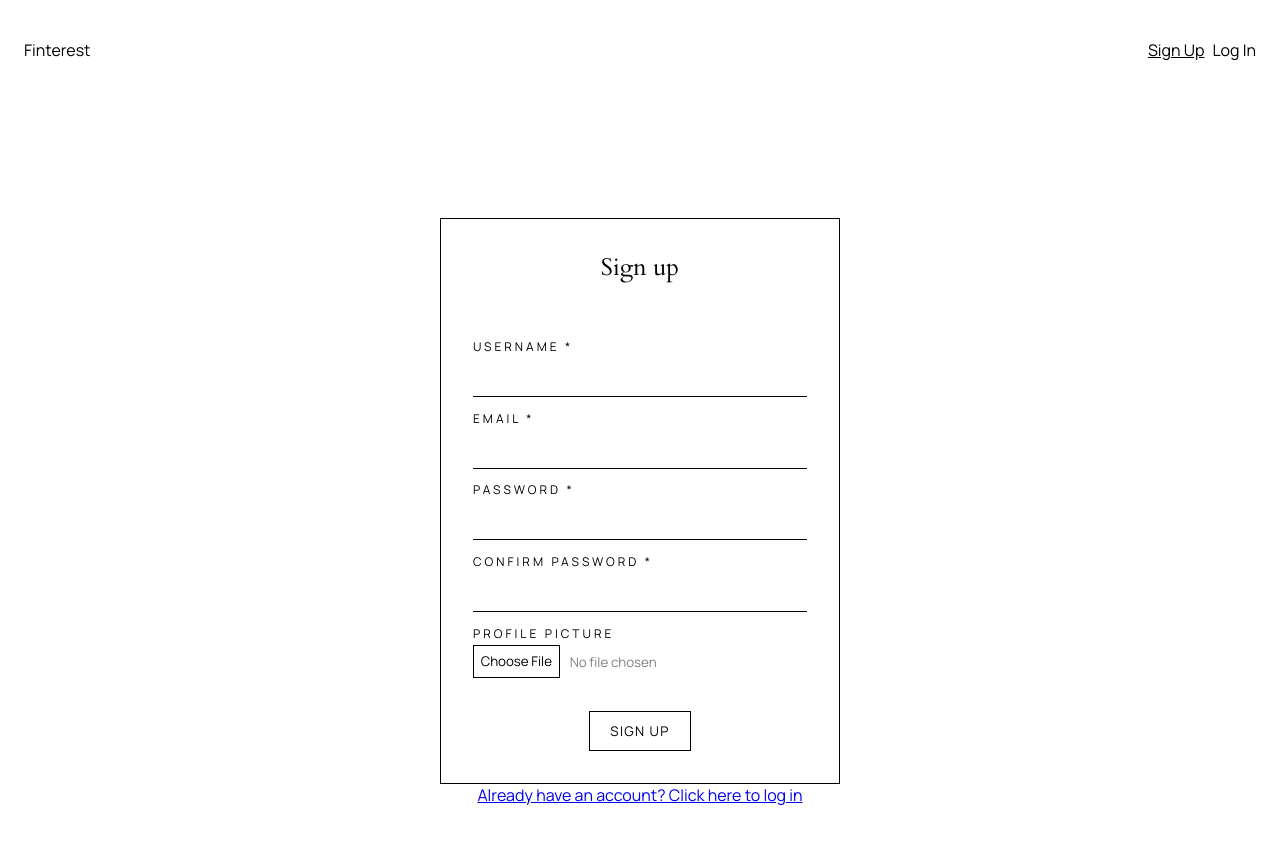
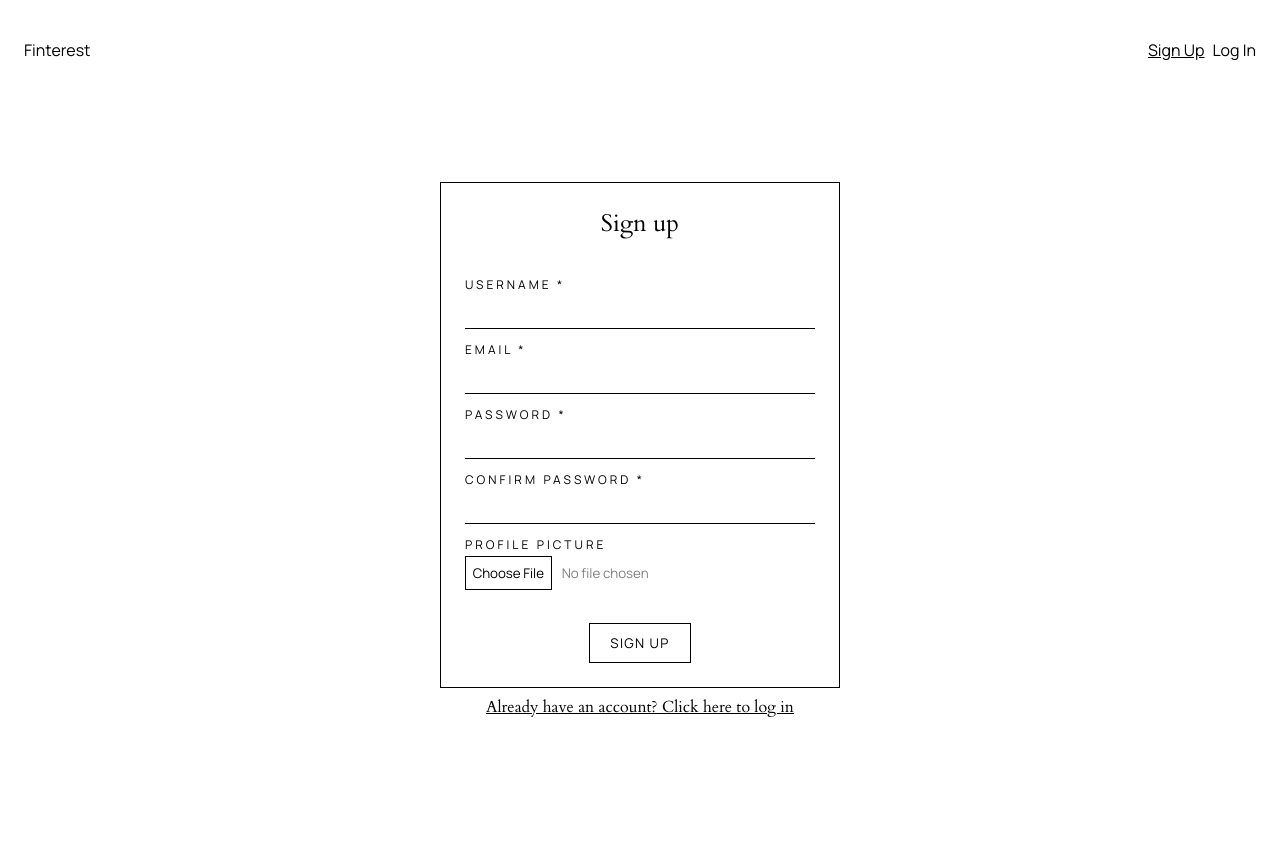
Before and after one commit to karlssonemma/finterest, a Next.js app: page /signup in a window 1280 px wide. Shown: the top 844 px of the page. After the commit the page ends 800 px from the top, so only its background shows below. Built offline with nearby package versions, Linux system fonts and the light colour scheme; no server answers.

Commit message:
style: collectionComp text does not overlap anymore, size changed.

```diff
--- a/components/FormComponents/InputField.js
+++ b/components/FormComponents/InputField.js
@@ -4,7 +4,7 @@ import styled from 'styled-components';
 
 
 const StyledInput = styled.input`
-    padding: ${props => props.theme.space[2]} 0;
+    padding: ${props => props.theme.space[1]} 0;
     margin-bottom: ${props => props.theme.space[1]};
     border: none;
     border-bottom: 1px solid black;
--- a/components/FormComponents/StyledForm.js
+++ b/components/FormComponents/StyledForm.js
@@ -4,8 +4,7 @@ import theme from '../../utils/theme';
 export const StyledForm = styled.form`
     width: 80%;
     max-width: 400px;
-    padding: ${props => props.theme.space[5]};
-    margin-top: ${props => props.theme.space[4]};
+    padding: ${props => props.theme.space[4]};
     border: 1px solid black;
 
     display: flex;
--- a/components/ImageInCollection.js
+++ b/components/ImageInCollection.js
@@ -62,7 +62,7 @@ const ImageInCollection = ({ item }) => {
 
     return(
         <Container>
-            <Photo src={item.url} alt={item.alt_description} />
+            <Photo src={item.url} alt={item.alt_description} tabIndex={0} />
             <ButtonFieldForImages
                 className={`buttonField_${item.id}`}
                 tabIndex={0}
--- /dev/null
+++ b/components/LinkLogInSignUp.js
@@ -0,0 +1,27 @@
+import React from 'react';
+import styled from 'styled-components';
+import Link from 'next/link';
+
+import theme from '../utils/theme';
+
+
+const StyledLink = styled.a`
+    margin-top: ${props => props.theme.space[1]};
+    font-family: ${props => props.theme.fonts.cardo};
+    color: black;
+
+    &:hover {
+        color: blue;
+    }
+`;
+
+const LinkLogInSignUp = ({ href, children }) => {
+
+    return(
+        <Link passHref={true} href={href}>
+            <StyledLink>{children}</StyledLink>
+        </Link>
+    )
+}
+
+export default LinkLogInSignUp;
--- a/components/Pagetitle.js
+++ b/components/Pagetitle.js
@@ -3,7 +3,7 @@ import theme from '../utils/theme';
 
 export const Pagetitle = styled.h1`
     font-size: ${props => props.theme.fontSizes.lg};
-    padding-bottom: ${props => props.theme.space[4]};
+    padding-bottom: ${props => props.theme.space[2]};
     font-weight: 100;
     font-family: ${props => props.theme.fonts.cardo};
 `;
--- a/pages/profile/[id].js
+++ b/pages/profile/[id].js
@@ -58,7 +58,7 @@ const Text = styled.p`
 const LinkToProfile = () => {
     return(
         <Link href={'/profile'}>
-            <a style={{position: 'absolute', left: '0'}}><Arrow src='/right.svg' /></a>
+            <a aria-label='Go back.' style={{position: 'absolute', left: '0'}}><Arrow alt='' src='/right.svg' /></a>
         </Link>
     )
 };
--- a/pages/signup.js
+++ b/pages/signup.js
@@ -16,17 +16,18 @@ import HeaderLanding from '../components/HeaderLanding';
 import { StandardBtn } from '../components/Buttons/StandardBtn';
 import FileInput from '../components/FormComponents/FileInput';
 import { ErrorMessage } from '../components/ErrorMessage';
-
+import LinkLogInSignUp from '../components/LinkLogInSignUp';
 
 const StyledMain = styled.main`
     width: 100vw;
-    min-height: 100vh;
+    min-height: calc(100vh - 100px);
 
     display: flex;
     flex-direction: column;
     align-items: center;
     justify-content: center;
 `;
+
 
 const SignUp = () => {
 
@@ -121,9 +122,7 @@ const SignUp = () => {
                 />
                 <StandardBtn type='submit'>Sign up</StandardBtn>
             </StyledForm>
-            <Link href='/login'>
-                <a>Already have an account? Click here to log in</a>
-            </Link>
+            <LinkLogInSignUp href='/login'>Already have an account? Click here to log in</LinkLogInSignUp>
         </StyledMain>
         </>
     )
```
Also changed, not shown: components/CollectionComp.js (+33 -22 lines), components/HeaderMain.js (+7 -3 lines), pages/login.js (+4 -4 lines), pages/profile/index.js (+22 -2 lines).
